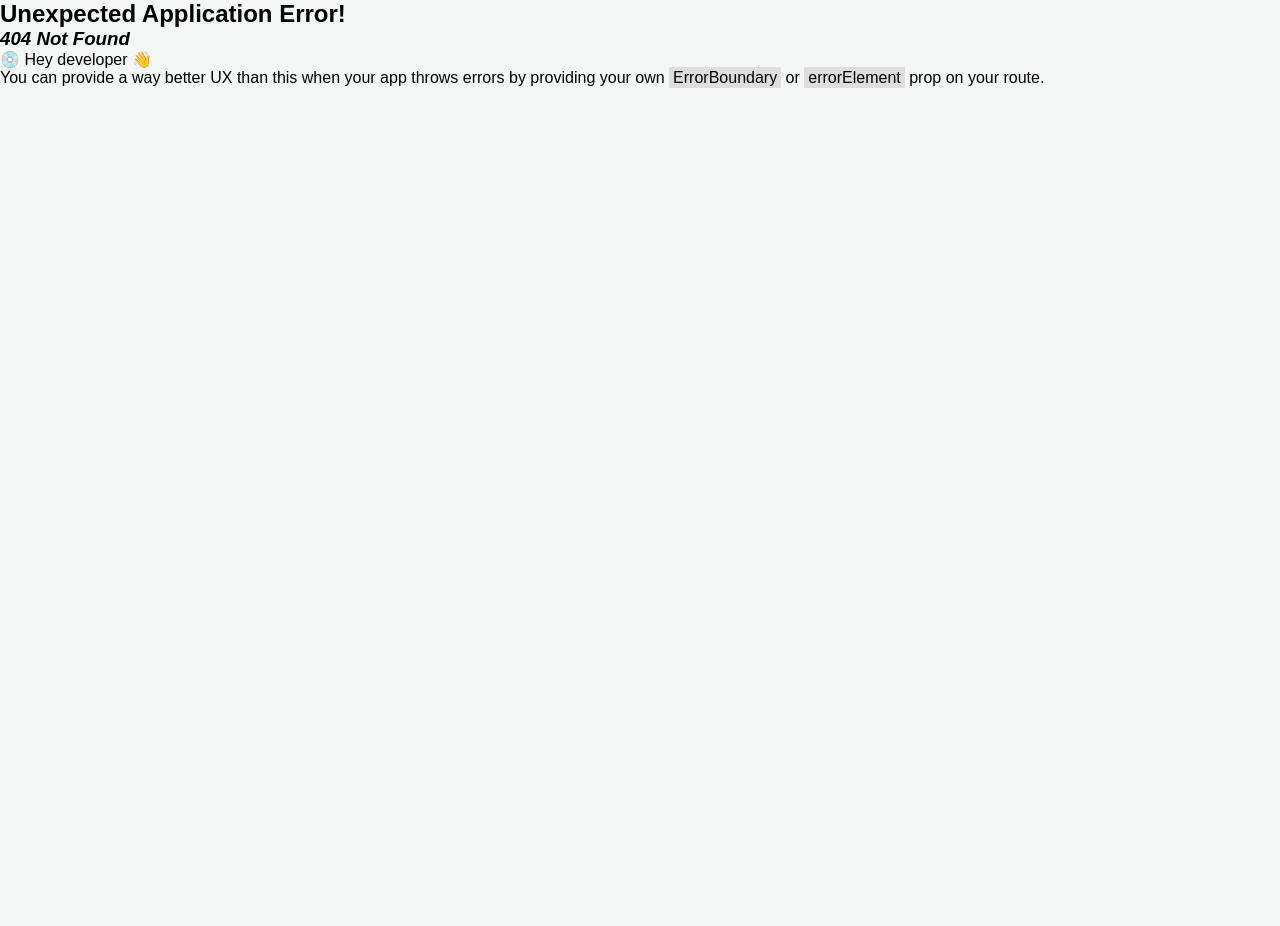
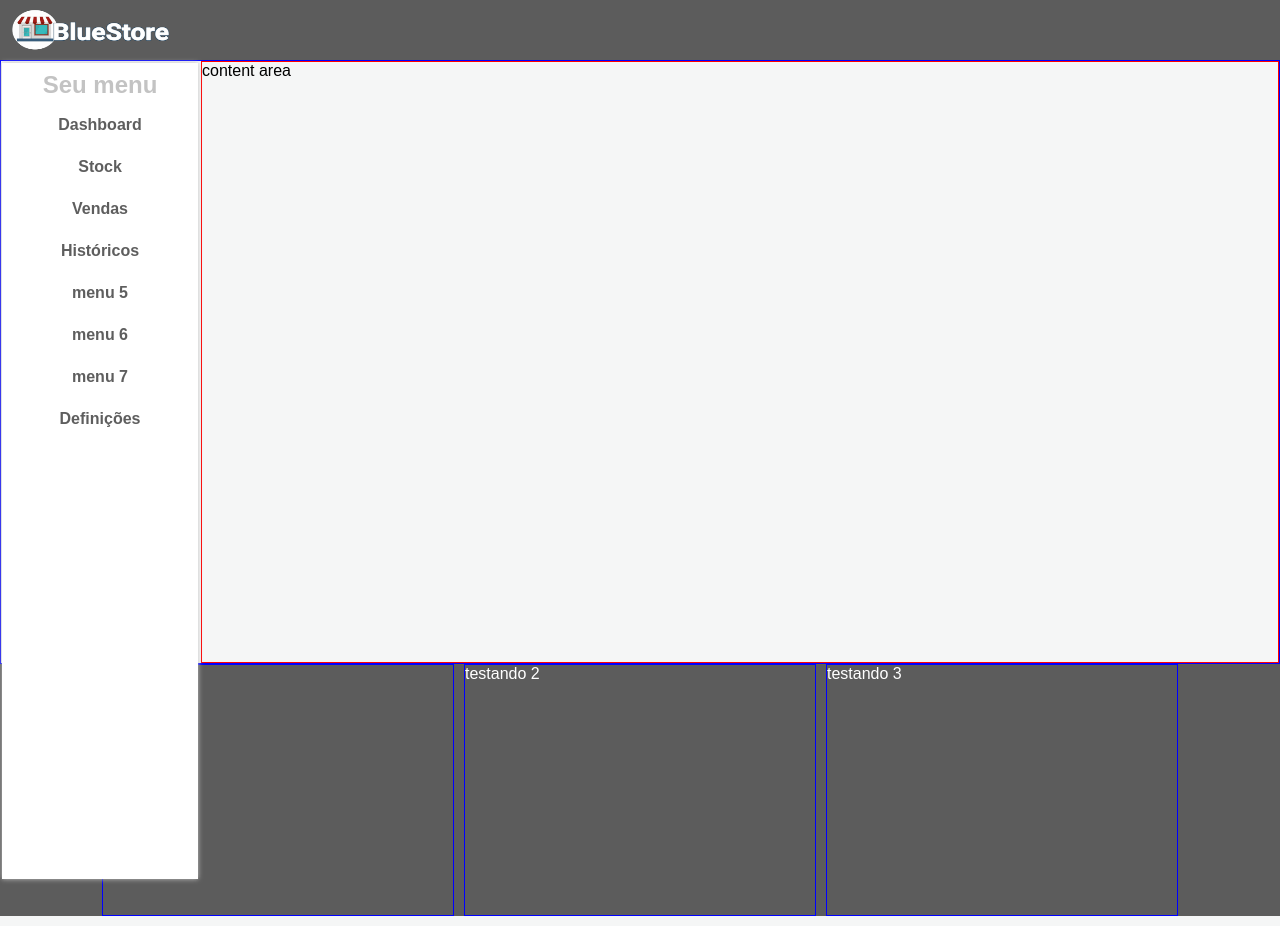
Before and after one commit to ClementeT3rr1us/bluestore_frontend, a React (Vite) app: page /home in a window 1280 px wide. Before the commit this address had no page. Before the commit the page ends 800 px from the top, so only its background shows below. Built offline with nearby package versions, Linux system fonts and the light colour scheme.

Commit message:
working on menu and SPA

```diff
--- a/src/components/Footer/Footer.css
+++ b/src/components/Footer/Footer.css
@@ -4,7 +4,7 @@
     background-color:  #313131c7;
     color: #fff;
     height: fit-content;
-    border: 1px solid red;
+    /* border: 1px solid red; */
     display: flex;
     flex-direction: row;
     flex-wrap: wrap;
--- a/src/components/Home/Home.css
+++ b/src/components/Home/Home.css
@@ -0,0 +1,74 @@
+.header{
+    background-color: #313131c7;
+    width: 100%;
+    height: 60px;
+    position: fixed;
+    top: 0px;
+    display: flex;
+    align-items: center;
+}
+
+.header #logo{
+    width: 164px;
+    height: 42px;
+    /* border: 1px solid blue; */
+    margin: 0px;
+    margin-left: 10px;
+}
+
+.nd-body {
+    border: 1px solid blue;
+    display: flex;
+    align-items: center;
+    height: fit-content;
+    margin-top: 60px;
+}
+
+
+.sidebar {
+    background-color: #fff;
+    width: 180px;
+    height: 100%;
+    padding: 8px;
+    box-shadow: 0px 0px 5px #c3c3c3;
+    position: fixed;
+    left: 2px;
+    top: 63px;
+    display: flex;
+    flex-direction: column;
+    gap: 10px;
+    align-items: center;
+}
+
+.sidebar p{
+    /* border: 1px solid red; */
+    color: #c3c3c3;
+    font-weight: 600;
+    font-size: 18pt;
+}
+
+.sidebar .menu-item{
+    /* border: 1px solid gold; */
+    height: 32px;
+    border-radius: 5px;
+    width: 100%;
+    display: flex;
+    justify-content: center;
+    align-items: center;
+    font-weight: 600;
+    color: #313131c7;
+}
+
+.sidebar .menu-item:hover{
+    background-color: #216fdb;
+    color: #fff;
+}
+
+.content-area {
+    border: 1px solid red;
+    float: right;
+    width: 90%;
+    min-height: 600px;
+    margin-left: 200px;
+    height: fit-content;
+}
--- a/src/components/Home/Home.jsx
+++ b/src/components/Home/Home.jsx
@@ -0,0 +1,37 @@
+import { Link } from "react-router-dom";
+import Footer from "../Footer/Footer";
+import Header from "../Header/Header";
+import "./Home.css"
+
+export default function Home() {
+    return (
+        <>
+        <div className="home-body">
+        <div className="header">
+                <img src="./src/assets/logo_sp2.png" id="logo" />
+                <div className="form-content">
+
+                </div>
+
+            </div>
+            <div className="nd-body">
+            <div className="sidebar">
+                <p>Seu menu</p>
+                <div className="menu-item">Dashboard</div>
+                <div className="menu-item">Stock</div>
+                <div className="menu-item">Vendas</div>
+                <div className="menu-item">Históricos</div>
+                <div className="menu-item">menu 5</div>
+                <div className="menu-item">menu 6</div>
+                <div className="menu-item">menu 7</div>
+                <div className="menu-item">Definições</div>
+            </div>
+            <div className="content-area">
+                content area
+            </div>
+            </div>
+            <Footer></Footer>
+        </div>
+        </>
+    );
+}
--- a/src/components/Login/Login.jsx
+++ b/src/components/Login/Login.jsx
@@ -9,7 +9,7 @@ export default function Login() {
                     <img src="./src/assets/logo_h.png" id="logo" />
                     <h3 className="title">Insira seu dados</h3>
                     <br />
-                    <form action="/signup">
+                    <form action="/home">
                         <input type="text" placeholder="Insira o seu usuário" /> <br />
                         <input type="password" placeholder="Insira sua password" /> <br />
                         <p className="recover-account">
--- a/src/main.jsx
+++ b/src/main.jsx
@@ -8,6 +8,7 @@ import Login from './components/Login/Login.jsx'
 
 import { createBrowserRouter, RouterProvider } from "react-router-dom";
 import SignUp from './components/SignUp/SignUp.jsx'
+import Home from './components/Home/Home.jsx'
 
 const router = createBrowserRouter([
   {
@@ -21,6 +22,10 @@ const router = createBrowserRouter([
   {
     path: "/signup",
     element: <SignUp />
+  },
+  {
+    path: "/home",
+    element: <Home />
   }]);
 
 
```
